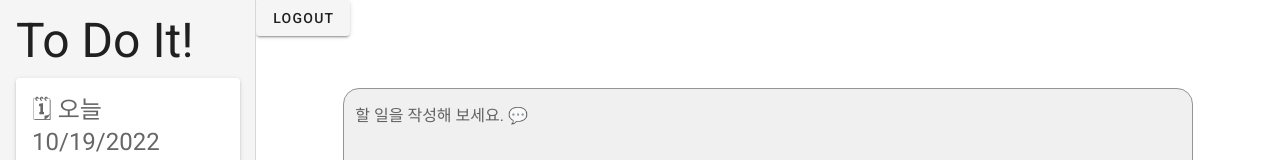
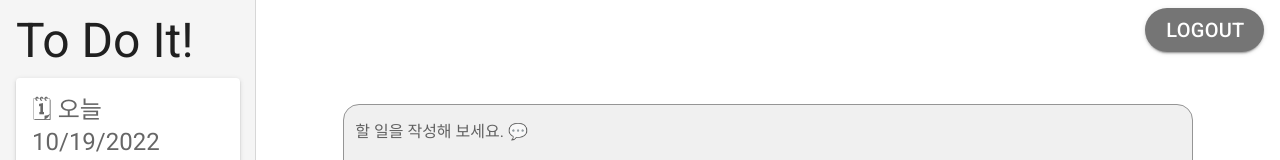
Before and after one commit to saanglee/my-first-vue2, a Vue app: page /todo in a window 1280 px wide. Shown: the top 160 px of the page. Built offline with nearby package versions, Linux system fonts and the light colour scheme; no server answers; the database is empty; sample sign-in values are in the browser's storage.

Commit message:
Feat: 저장, 삭제 로직 부모 컴포넌트인 Todo.vue로 이동

```diff
--- a/src/views/Todo.vue
+++ b/src/views/Todo.vue
@@ -1,48 +1,129 @@
 <template>
   <div>
-    <v-btn @click.prevent="logout">Logout</v-btn>
-    <add-todo />
-
-    <todo-list />
+    <div class="d-flex justify-end">
+      <v-btn
+        @click.prevent="logout"
+        class="mt-2 mr-4 text-h6"
+        color="#757575"
+        dark
+        large
+        rounded
+        >Logout</v-btn
+      >
+    </div>
+    <add-todo v-on:addTodo="addTodo" />
+    <todo-list
+      v-bind:todoProps="todos"
+      v-bind:completedTodos="completedTodos"
+      v-on:deleteTodoById="deleteTodo"
+      v-on:toggleCheckBox="toggleCheckBox"
+    />
   </div>
 </template>
 
 <script>
 import TodoList from "../components/TodoList.vue";
-import TodoItem from "../components/TodoItem.vue";
 import AddTodo from "../components/AddTodo.vue";
-import CompletedTodo from "../components/CompletedTodo.vue";
+import db from "../main";
+
+import {
+  collection,
+  getDocs,
+  addDoc,
+  doc,
+  deleteDoc,
+  updateDoc,
+} from "firebase/firestore";
 import { getAuth, signOut } from "firebase/auth";
+
 export default {
   name: "Todo",
   components: {
     TodoList,
-    TodoItem,
+
     AddTodo,
-    CompletedTodo,
+  },
+  data() {
+    return {
+      todos: [],
+      completedTodos: 0,
+    };
+  },
+
+  methods: {
+    async toggleCheckBox({ targetId, current }) {
+      console.log(targetId, current);
+      const targetItem = doc(db, "todos", targetId);
+      await updateDoc(targetItem, {
+        completed: !current,
+      });
+    },
+    async deleteTodo(targetId) {
+      const filteredTodos = this.todos.filter((todo) => todo.id !== targetId);
+      await deleteDoc(doc(db, "todos", targetId));
+      this.todos = filteredTodos;
+    },
+    async addTodo(newTodo) {
+      const newItem = { todo: newTodo, completed: false, isEditable: false };
+      if (newItem.todo) {
+        await addDoc(collection(db, "todos"), newItem);
+        this.todos.unshift(newItem);
+      }
+      return;
+    },
+    async getTodos() {
+      const querySnapShot = await getDocs(collection(db, "todos"));
+      querySnapShot.forEach((doc) => {
+        this.todos.push({
+          id: doc.id,
+          todo: doc.data().todo,
+          completed: doc.data().completed,
+          isEditable: false,
+        });
+      });
+      // this.getCompletedTodos();
+    },
+
+    logout() {
+      const auth = getAuth();
+      signOut(auth)
+        .then(() => {
+          sessionStorage.removeItem("user");
+          this.$router.replace("/");
+          window.location.reload(true);
+        })
+        .catch((error) => console.log(error.message));
+    },
+    // getCompletedTodos() {
+    //   const parsedTodos = JSON.parse(JSON.stringify(this.todos));
+    //   const numberOfCompleted = parsedTodos.filter(
+    //     (todo) => todo.completed === true
+    //   ).length;
+    //   console.log(numberOfCompleted);
+    //   this.completedTodos = numberOfCompleted;
+    // },
+    // test2() {
+    //   this.getCompletedTodos();
+    // },
+  },
+  computed: {
+    numberOfCompletedTodo() {
+      return this.todos.filter((todo) => todo.completed).length;
+    },
   },
   created() {
-    // session getItem ( parser )
-    // undefined, null -> redirect
     const storedUser = sessionStorage.getItem("user");
     if (!storedUser) {
       this.$router.replace("/");
       return;
     }
   },
-  methods: {
-    logout() {
-      const auth = getAuth();
-      signOut(auth)
-        .then(() => {
-          sessionStorage.removeItem("user");
-          console.log("log out");
-          this.$router.replace("/");
-        })
-        .catch((error) => console.log(error.message));
-    },
+  mounted() {
+    this.addTodo();
+    this.getTodos();
+    // this.test();
   },
 };
 </script>
 
-<style lang="scss" scoped></style>
+<style scoped></style>
```
